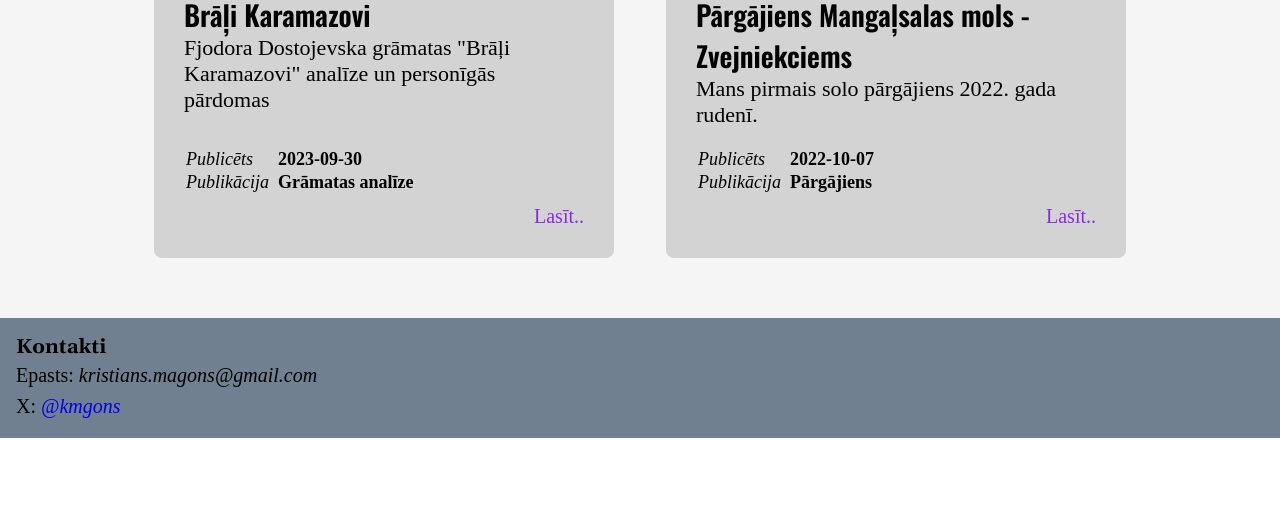
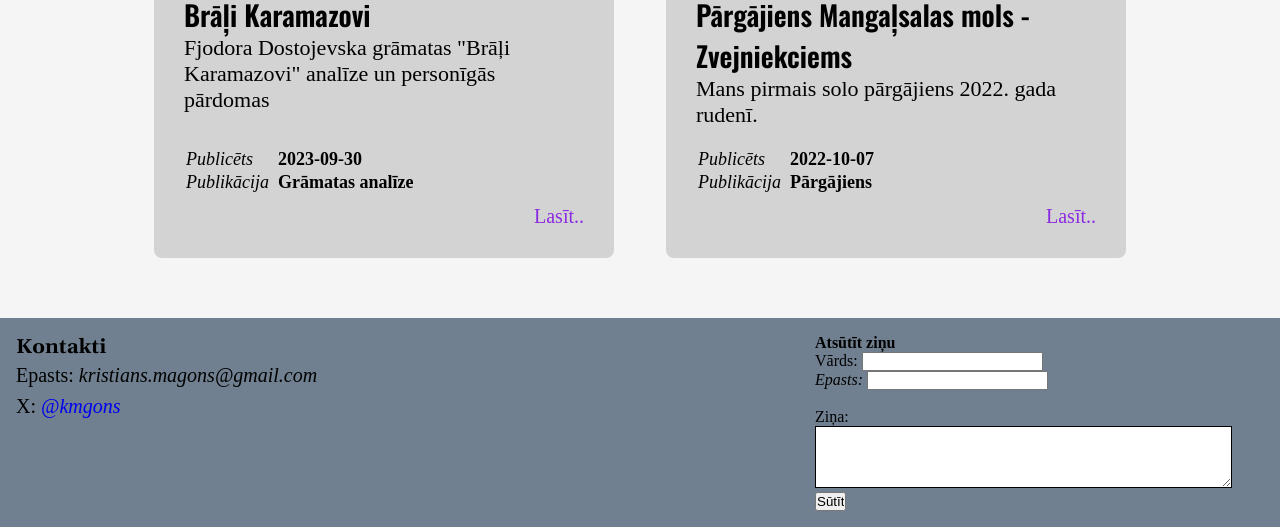
Before and after one commit to KrMagons/blogs, a plain HTML site: page index.html in a window 1280 px wide. Shown: the part 2890-3417 px from the top of the page. Before the commit the page ends 3328 px from the top, so only its background shows below. Drawn offline with nearby package versions, Linux system fonts and the light colour scheme.

Commit message:
Added message form in footer with input validation

```diff
--- a/index.html
+++ b/index.html
@@ -49,7 +49,7 @@
                     <input id="searchbar" type="text" placeholder="Meklēt..">
                     <button id="searchbar_button" onclick="searchPosts()">Meklēt</button>
                 </div>
-                <div id="no-result" class="no-result" style="display:none">
+                <div id="no-result" class="no-result">
                     Netika atrasts rezultāts ("<span id="result"></span>")
                 </div>
                 <div class="posts">
@@ -63,6 +63,27 @@
                         <li>X: <a href="https://x.com/kmgons">@kmgons</a></li>
                     </ul>
                 </div>
+                <div class="message">
+                    <h4 class="message-header">Atsūtīt ziņu</h4>
+                    <form id="message-form" method="post" onsubmit="return isMessageValid(event)" action="https://www.w3schools.com/action_page.php" class="message-form">
+                        <div class="name">
+                            <label for="name">Vārds: </label>
+                            <input id="name" type="text" id="name" name="name" autocomplete="off">
+                            <span id="name-error" class="name-error">Kļūda</span>
+                        </div>
+                        <div class="email">
+                            <label for="email">Epasts: </label>
+                            <input id="email" type="email" id="email" name="email" autocomplete="off">
+                            <span id="email-error" class="email-error">Kļūda</span><br><br>
+                        </div>
+                        <div class="message">
+                            <label for="message">Ziņa: </label><br>
+                            <textarea id="message" name="message" rows="4" cols="50"></textarea>
+                            <br>
+                            <input id="submit" type="submit" value="Sūtīt">
+                        </div>
+                    </form>
+                </div>
             </footer>
         </div>
     </body>
--- a/script.js
+++ b/script.js
@@ -6,6 +6,10 @@ let date_desc;
 let searchbar;
 let searchbar_button;
 let posts_element;
+let name_input;
+let email_input;
+let message_input;
+let message_form;
 
 document.addEventListener("DOMContentLoaded", () => {
     post_types = document.getElementById("post-type");
@@ -14,6 +18,10 @@ document.addEventListener("DOMContentLoaded", () => {
     searchbar = document.getElementById("searchbar");
     searchbar_button = document.getElementById("searchbar-button");
     posts_element = document.getElementsByClassName("posts")[0];
+    name_input = document.getElementById("name");
+    email_input = document.getElementById("email");
+    message_input = document.getElementById("message");
+    message_form = document.getElementById("message-form");
 
     addPostTypes();
     sortPostArray();
@@ -21,6 +29,10 @@ document.addEventListener("DOMContentLoaded", () => {
     post_types.addEventListener("change", filterPosts);
     date_asc.addEventListener("change", filterPosts);
     date_desc.addEventListener("change", filterPosts);
+
+    message_form.addEventListener("submit", function(event){
+        if(!isMessageValid) event.preventDefault();
+    });
 
     searchbar.addEventListener("keypress", function(event){
         if(event.key === "Enter") searchPosts();
@@ -186,3 +198,40 @@ function searchPosts(){
     removeAllPosts();
     addAllPosts();
 }
+
+/* Funkcija pārbauda, vai iesniegtā ziņas forma ir derīga. Ja ir, iesniedz formu. Pretējā gadījumā
+    uzrāda kļūdu
+*/
+function isMessageValid(event){
+    let name_val = name_input.value;
+    let email_val = email_input.value;
+    let message_val = message_input.value;
+
+    let valid_name = false;
+    let valid_message = false;
+    let valid_email = false;
+
+    if(!name_val || name_val.length == 0 || name_val.length > 20){
+        document.getElementById("name-error").style.display = "inline-block";
+    }else{
+        document.getElementById("name-error").style.display = "none";
+        valid_name = true;
+    }
+
+    if(!email_val || !email_input.checkValidity()){
+        document.getElementById("email-error").style.display = "inline-block";
+    }
+    else {
+        document.getElementById("email-error").style.display = "none";
+        valid_email = true;
+    }
+
+    if(!message_val || message_val.trim() === ""){
+        document.getElementById("message").style.borderColor = "red";
+    }else{
+        document.getElementById("message").style.borderColor = "black";
+        valid_message = true;
+    }
+
+    if(!(valid_name && valid_email && valid_message)) event.preventDefault();
+}
--- a/styles.css
+++ b/styles.css
@@ -241,6 +241,9 @@ html{
     text-overflow: ellipsis;
 }
 
+#no-result{
+    display: none;
+}
 
 /* Posts */
 .posts{
@@ -321,6 +324,7 @@ html{
     padding: 16px;
     display: flex;
     background-color: slategrey;
+    justify-content: space-between;
 }
 
 .contact-header{
@@ -346,6 +350,22 @@ html{
 .email{
     font-style: italic;
 }
+
+/* Message */
+
+.message{
+    margin-right: 16px;
+}
+
+#name-error, #email-error {
+    color: red;
+    display: none;
+}
+
+#message{
+    border-color: black;
+}
+
 
 /* Hover effects */
 .nav-list a:hover{
```
